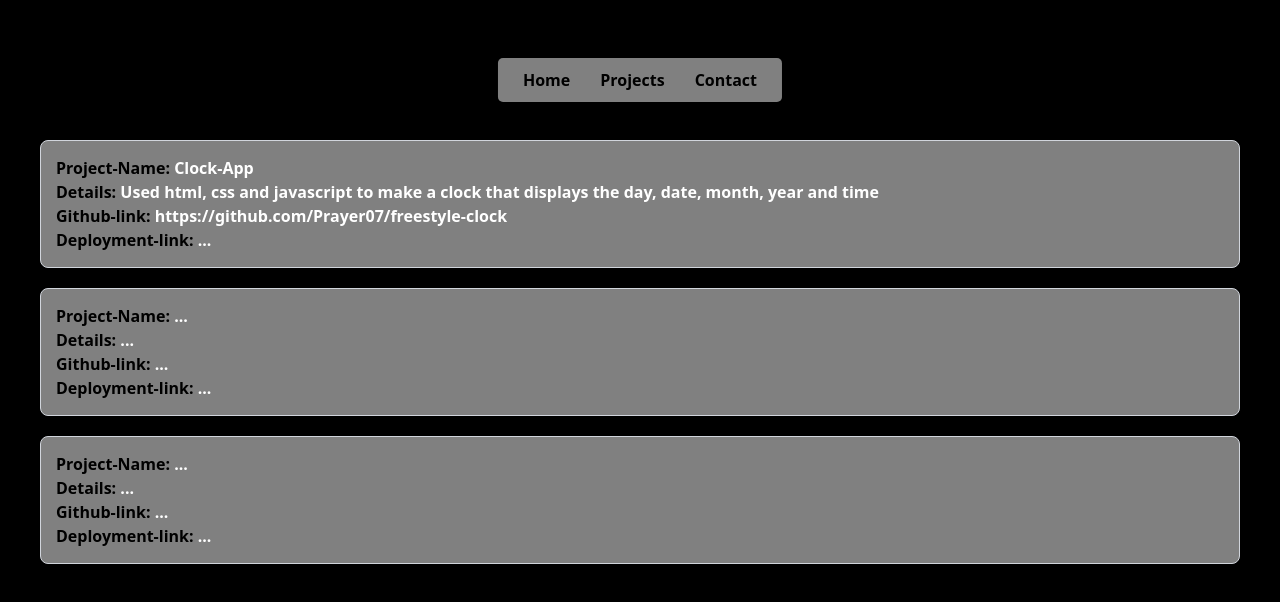
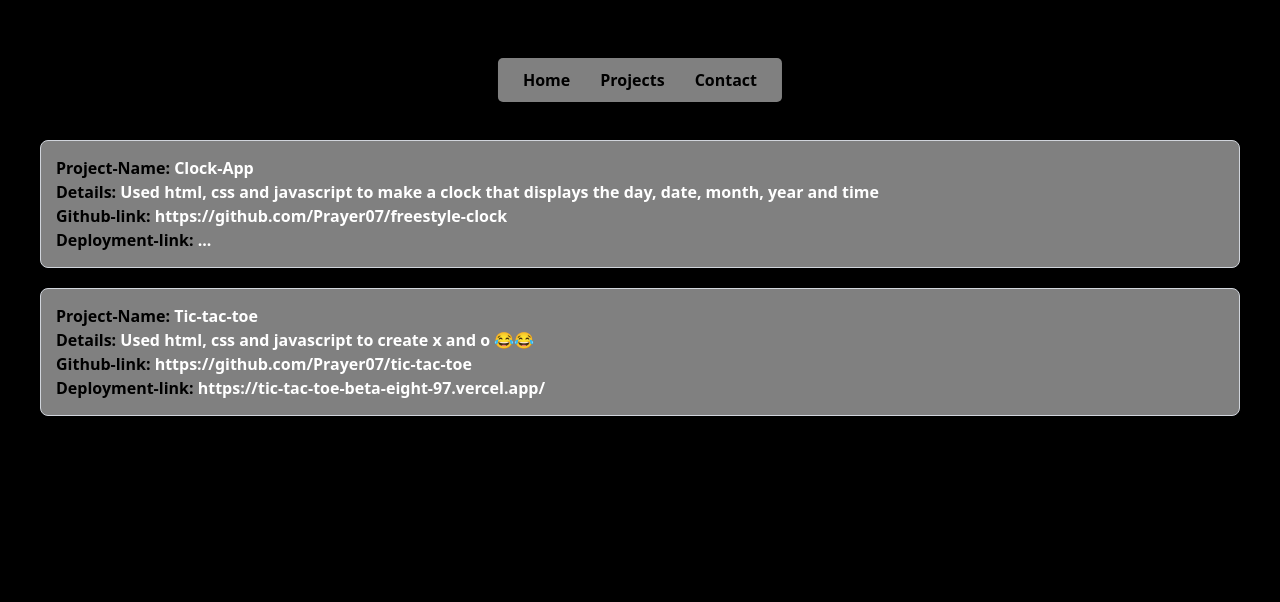
Before and after one commit to Prayer07/portfolio, a Next.js app: page /projects/Javascript in a window 1280 px wide. Shown: the top 602 px of the page. Built offline with nearby package versions, Linux system fonts and the light colour scheme.

Commit message:
added more projects

```diff
--- a/src/app/projects/Javascript/page.tsx
+++ b/src/app/projects/Javascript/page.tsx
@@ -11,18 +11,18 @@ const projects = [
     },
     {
         id: 2,
-        name: "...",
-        details: "...",
-        github: "...",
-        deploy: "...",
+        name: "Tic-tac-toe",
+        details: "Used html, css and javascript to create x and o 😂😂 ",
+        github: "https://github.com/Prayer07/tic-tac-toe",
+        deploy: "https://tic-tac-toe-beta-eight-97.vercel.app/",
     },
-    {
-        id: 3,
-        name: "...",
-        details: "...",
-        github: "...",
-        deploy: "...",
-    },
+    // {
+    //     id: 3,
+    //     name: "...",
+    //     details: "...",
+    //     github: "...",
+    //     deploy: "...",
+    // },
 ]
 
 export default function page() {
--- a/src/app/projects/Next.js/page.tsx
+++ b/src/app/projects/Next.js/page.tsx
@@ -11,17 +11,17 @@ const projects = [
     },
     {
         id: 2,
-        name: "...",
-        details: "Used Next.js, javascript and mongoDB",
+        name: "Bank",
+        details: "Used Next.js, javascript and mongoDB to create a bank app where u can also chat",
         github: "https://github.com/Prayer07/BankChat",
-        deploy: "...",
+        deploy: "https://banky-neon.vercel.app/",
     },
     {
         id: 3,
         name: "My Portfolio",
         details: "Used Next.js and typescript",
-        github: "...",
-        deploy: "...",
+        github: "https://github.com/Prayer07/portfolio",
+        deploy: "https://ezenwa-portfolio.vercel.app/",
     },
 ]
 
--- /dev/null
+++ b/src/app/projects/Python/page.tsx
@@ -0,0 +1,40 @@
+import React from 'react'
+
+const projects = [
+    {
+        id: 1,
+        name: "Desktop Ai",
+        details: "Its an ai i build for myself that performs action using voice command",
+        github: "https://github.com/Prayer07/prince-ai",
+        deploy: "",
+    },
+    {
+        id: 2,
+        name: "Python bank app",
+        details: "Just for fun",
+        github: "https://github.com/Prayer07/Prayer07-python_banking_app_console",
+        deploy: "",
+    },
+    // {
+    //     id: 3,
+    //     name: "",
+    //     details: "",
+    //     github: "",
+    //     deploy: "",
+    // },
+]
+
+export default function page() {
+  return (
+    <>
+    {projects.map((p) =>(
+        <div key={p.id} className="border border-gray-300 rounded-lg p-4 shadow-sm proj">
+            <h2 className="font-bold color">Project-Name: <span style={{color:"white"}}>{p.name}</span></h2>
+            <h2 className="font-bold color">Details: <span style={{color:"white"}}>{p.details}</span></h2>
+            <p className="font-bold color">Github-link: <span style={{color:"white"}}>{p.github}</span></p>
+            {/* <p className="font-bold color">Deployment-link: <span style={{color:"white"}}>{p.deploy}</span></p> */}
+        </div>
+    ))}
+    </>
+  )
+}
--- a/src/app/projects/Typescript/page.tsx
+++ /dev/null
@@ -1,40 +0,0 @@
-import React from 'react'
-
-const projects = [
-    {
-        id: 1,
-        name: "...",
-        details: "...",
-        github: "...",
-        deploy: "...",
-    },
-    {
-        id: 2,
-        name: "...",
-        details: "...",
-        github: "...",
-        deploy: "...",
-    },
-    {
-        id: 3,
-        name: "...",
-        details: "...",
-        github: "...",
-        deploy: "...",
-    },
-]
-
-export default function page() {
-  return (
-    <>
-    {projects.map((p) =>(
-        <div key={p.id} className="border border-gray-300 rounded-lg p-4 shadow-sm proj">
-            <h2 className="text-xl font-bold color">Project-Name: <span style={{color:"white"}}>{p.name}</span></h2>
-            <h2 className="text-xl font-bold color">Details: <span style={{color:"white"}}>{p.details}</span></h2>
-            <p className="text-xl font-bold color">Github-link: <span style={{color:"white"}}>{p.github}</span></p>
-            <p className="text-xl font-bold color">Deployment-link: <span style={{color:"white"}}>{p.deploy}</span></p>
-        </div>
-    ))}
-    </>
-  )
-}
--- a/src/app/projects/page.tsx
+++ b/src/app/projects/page.tsx
@@ -15,7 +15,7 @@ const languages =  [
     },
     {
         id: 4,
-        name: "Typescript",
+        name: "Python",
     },
 ]
 
--- a/src/components/Me.tsx
+++ b/src/components/Me.tsx
@@ -1,22 +1,12 @@
-import Link from 'next/link'
+import Image from 'next/image'
 import React from 'react'
 
 export default function Me() {
-    return (
+  return (
     <>
-        <div id='me' style={{textAlign:"center"}}>
-            <p style={{fontWeight:"bold"}}>
-                My name is Okechukwu Ezenwa Prince, <br />
-                Aspiring to be the best Software Engineer, currently have my OND <br />(Ordinary National Diploma),
-                in Computer Science. <br />Attended a boot-camp called <Link href={"/gomycode.co"} style={{color: "black"}}>GOMYCODE</Link>during my IT where i learnt how to build both frontend and backend applications with these tech skills;<br /> HTML, CSS, Javascript(JS) and React (Frontend skills), Typescript(TS), Next.js,
-                Express.js (Backend skills), MongoDB (Database). <br />I guess you can call me a Fullstack Developer, because i can do both frontend and backend applications <br /> Not to flex but i also know python, rust, kotlin..... and counting, i learn new programming
-                languages just for the fun of it........i really just love to code
-            </p>
-            <button>
-                <Link href={"/projects"}>View My projects</Link>
-            </button>
-        </div>
-
+    <div id='logo'>
+    <Image style={{borderRadius:"5px"}} src={"/Ezenwa.jpg"} height={100} width={200} alt='me'/>
+    </div>
     </>
-    )
+  )
 }
```
